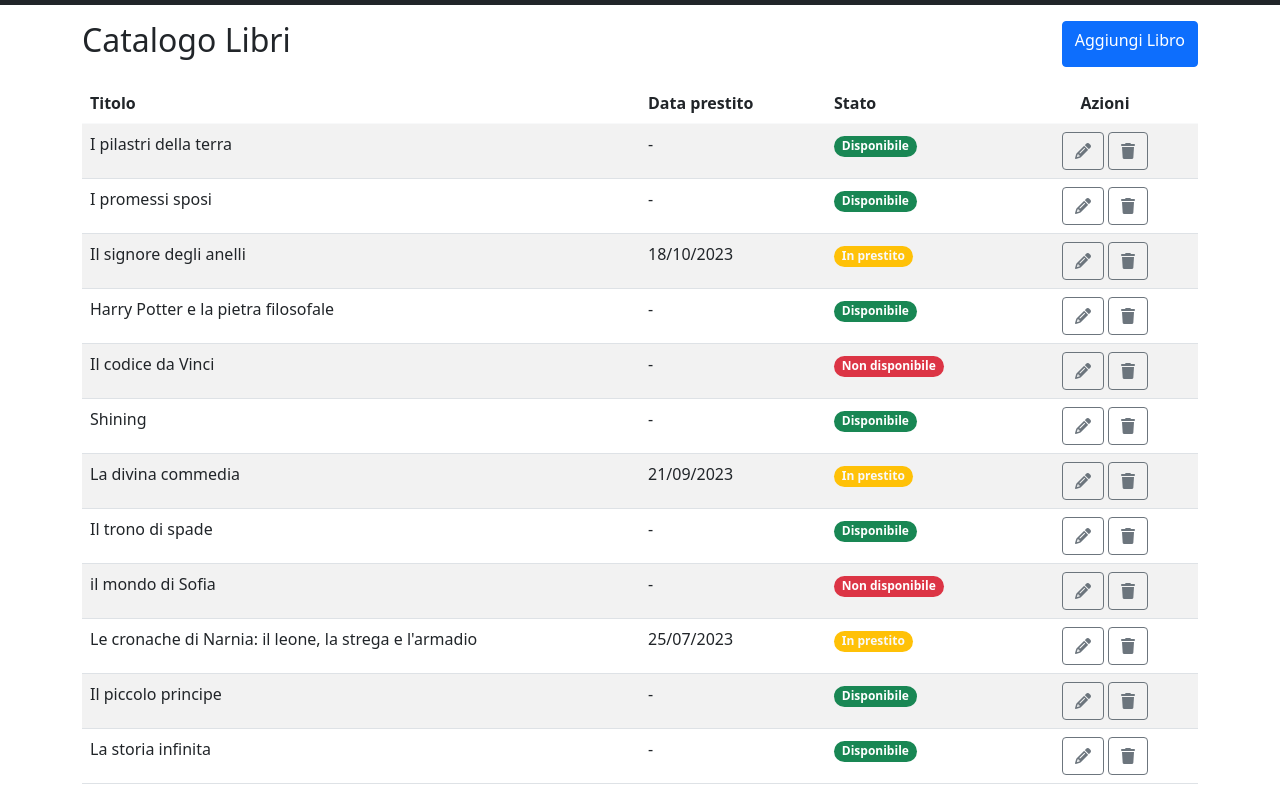
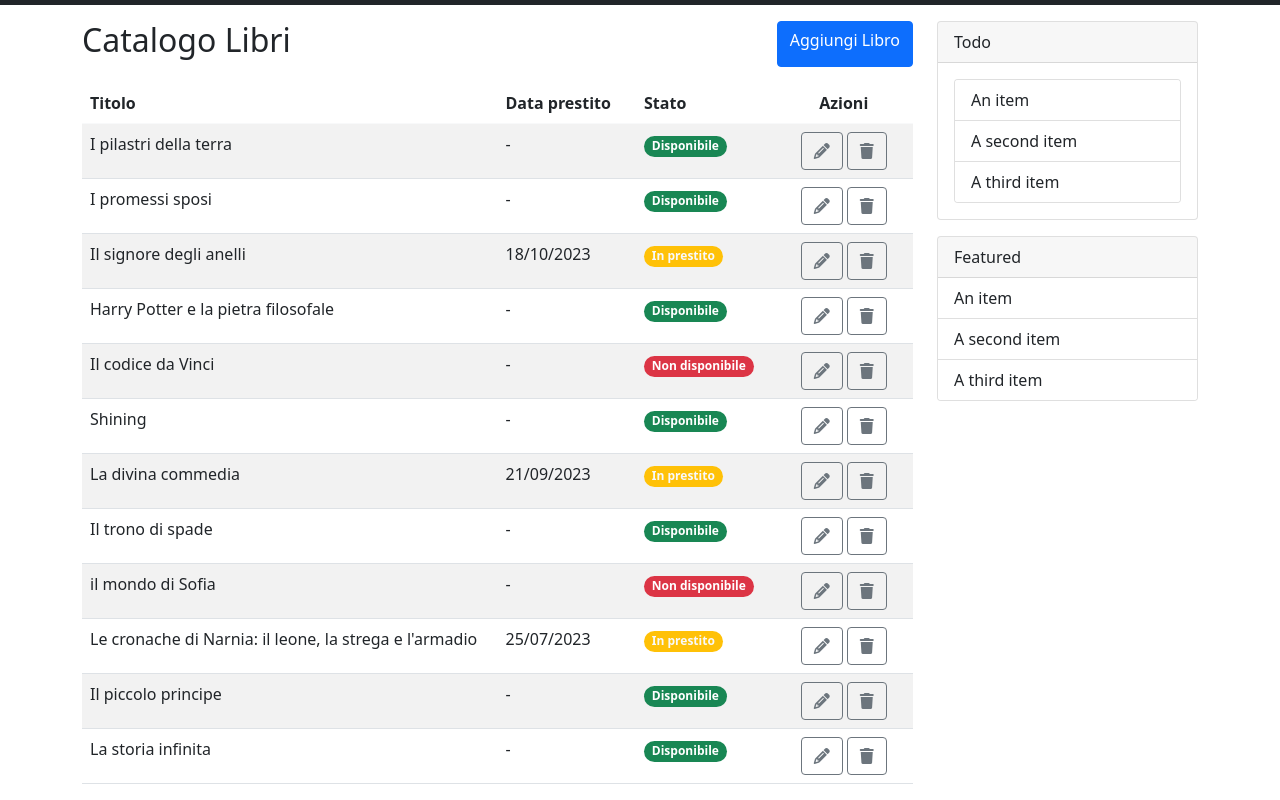
Before and after one commit to EmanuelaNicosia/-html-css-bootstrap-dashboard, a plain HTML site: page index.html in a window 1280 px wide. Shown: the part 71-871 px from the top of the page. Drawn offline with nearby package versions, Linux system fonts and the light colour scheme.

Commit message:
bonus impostato

```diff
--- a/index.html
+++ b/index.html
@@ -44,6 +44,8 @@
         </nav>
     </header>
     <main class="container">
+        <div class="row">
+            <div class="col-12 col-lg-9">
                 <div class="d-flex my-3 justify-content-between">
                     <h2>Catalogo Libri</h2>
                     <a class="btn btn-primary" href="./nuovo-libro.html" role="button">Aggiungi Libro</a>
@@ -205,6 +207,33 @@
 
                     </tbody>
                 </table>
+            </div>
+            <div class="col-12 col-lg-3">
+                <div class="card my-3">
+                    <div class="card-header">
+                        Todo
+                    </div>
+                    <div class="card m-3">
+                        <ul class="list-group list-group-flush">
+                            <li class="list-group-item">An item</li>
+                            <li class="list-group-item">A second item</li>
+                            <li class="list-group-item">A third item</li>
+                        </ul>
+                    </div>
+                </div>
+                <div class="card mb-3">
+                    <div class="card-header">
+                        Featured
+                    </div>
+                    <ul class="list-group list-group-flush">
+                        <li class="list-group-item">An item</li>
+                        <li class="list-group-item">A second item</li>
+                        <li class="list-group-item">A third item</li>
+                    </ul>
+                </div>
+
+            </div>
+        </div>
     </main>
     <footer></footer>
 </body>
```
Lines whose indentation alone changed are shown as unchanged.
